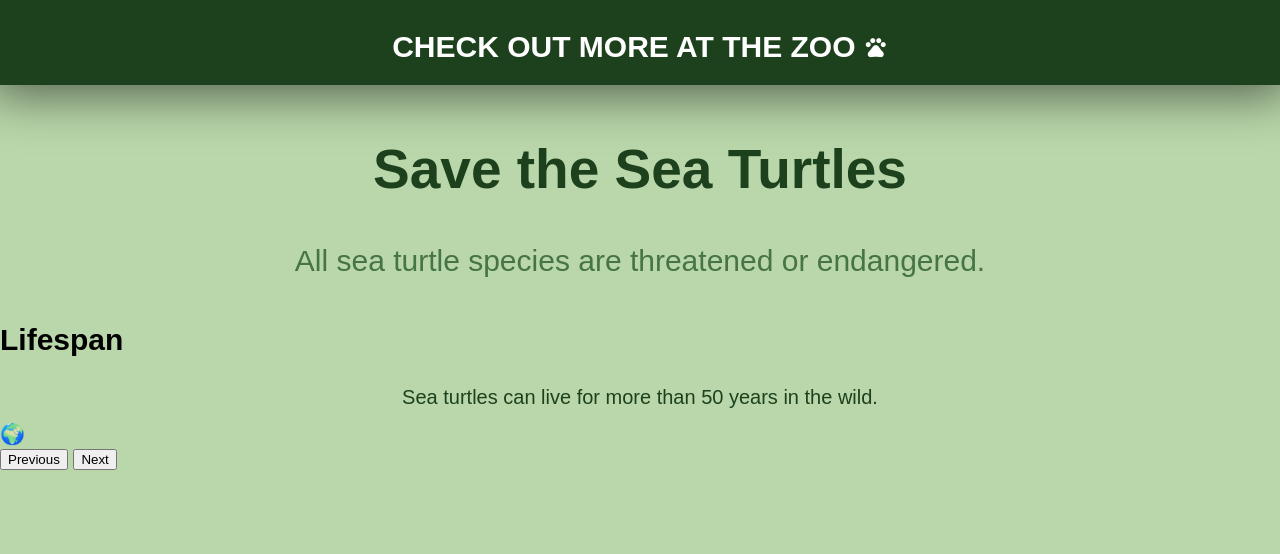
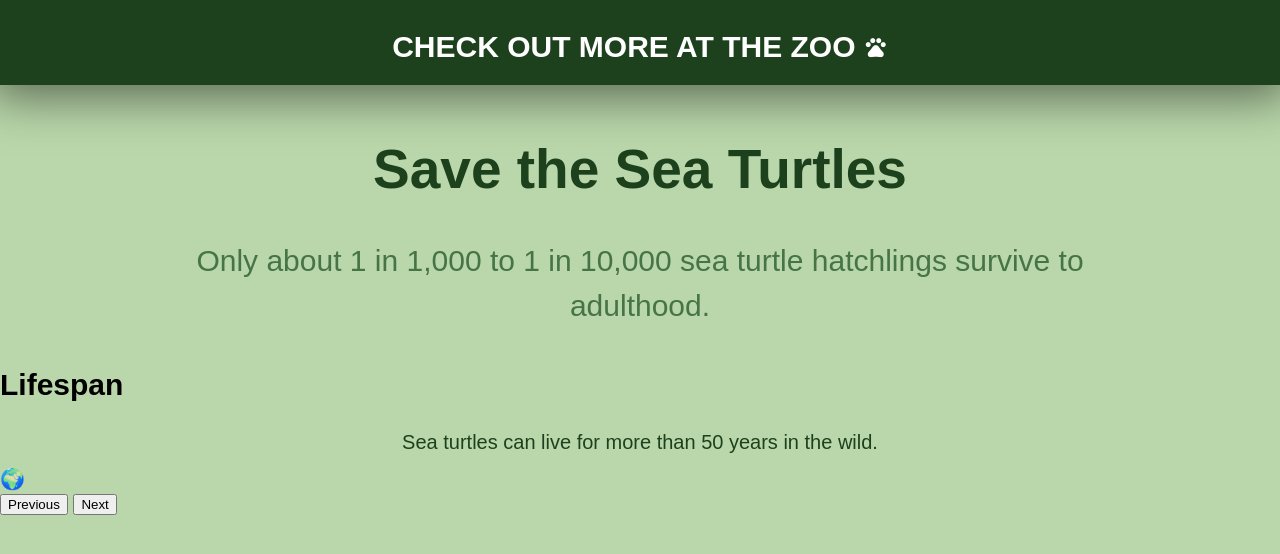
Before and after one commit to KaileyLiou/Turtles, a SvelteKit app: page / in a window 1280 px wide. Shown: the top 554 px of the page. Built offline with nearby package versions, Linux system fonts and the light colour scheme; a web font is replaced by a local one.

Commit message:
finally got it to work

```diff
--- a/src/routes/+layout.svelte
+++ b/src/routes/+layout.svelte
@@ -1,11 +1,10 @@
 <script>
 	import favicon from '$lib/assets/favicon.svg';
-
-	let { children } = $props();
 </script>
 
 <svelte:head>
 	<link rel="icon" href={favicon} />
 </svelte:head>
 
-{@render children?.()}
+
+<slot />
--- a/src/routes/+page.svelte
+++ b/src/routes/+page.svelte
@@ -1,64 +1,66 @@
+
 <script>
     // @prerender
     import { base } from "$app/paths";
     import { onMount } from "svelte";
-    let loaded = $state(false);
+    import Banner from "$lib/banner.svelte";
 
-    let facts = $state([
+    // Svelte 5 runes reactivity
+    let loaded = false;
+    let facts = [
         {
-            "title": "Loading...",
-            "description": "",
-            "icon": "",
-            "id": 0
+            title: "Loading...",
+            description: "",
+            icon: "",
+            id: 0
         }
-    ]);
+    ];
+    let currentFact = 0;
+    let totalFacts = 0;
+    let viewedFacts = new Set();
+    let unlock = false;
 
-    let currentFact = $state(0);
-    let totalFacts = $state(0);
-
-    // let fact_desc = $derived(facts[currentFact-1].description);
-    // let fact_title = $derived(facts[currentFact-1].title);
-    // let fact_icon = $derived(facts[currentFact-1].icon);
-
-    let viewedFacts = $state(new Set());
-    let unlock = $derived(viewedFacts.size === totalFacts && totalFacts > 0);
+    let currentIndex = 0;
+    let messages = [
+        "All sea turtle species are threatened or endangered.",
+        "Only about 1 in 1,000 to 1 in 10,000 sea turtle hatchlings survive to adulthood.",
+        "Plastic pollution is a major threat to sea turtles.",
+        "Fishing nets accidentally trap and drown sea turtles."
+    ];
+    let interval;
 
     onMount(() => {
         fetch(`${base}/facts.json`)
             .then(res => res.json())
             .then(data => {
                 facts = data;
-        totalFacts = facts.length;
+                totalFacts = data.length;
                 loaded = true;
             });
 
-    const interval = setInterval(() => {
-        $currentIndex = ($currentIndex + 1) % messages.length;
+        interval = setInterval(() => {
+            currentIndex = (currentIndex + 1) % messages.length;
         }, 3000);
 
         return () => clearInterval(interval);
     });
 
-    import Banner from "$lib/banner.svelte"
-
-    let currentIndex = $state(0);
-    let messages = [
-        "All sea turtle species are threatened or endangered.",
-        "Only about 1 in 1,000 to 1 in 10,000 sea turtle hatchlings survive to adulthood.",
-        "Plastic pollution is a major threat to sea turtles.",
-        "Fishing nets accidentally trap and drown sea turtles."
-    ];
+    $: unlock = viewedFacts.size === totalFacts && totalFacts > 0;
 
     function nextFact() {
-        $currentFact = ($currentFact + 1) % $totalFacts;
-        $viewedFacts = new Set([...$viewedFacts, $currentFact]);
+        if (totalFacts === 0) return;
+        currentFact = (currentFact + 1) % totalFacts;
+        viewedFacts.add(currentFact);
+        // force reactivity for Set
+        viewedFacts = new Set(viewedFacts);
     }
 
     function prevFact() {
-        $currentFact = ($currentFact - 1 + $totalFacts) % $totalFacts;
-        $viewedFacts = new Set([...$viewedFacts, $currentFact]);
+        if (totalFacts === 0) return;
+        currentFact = (currentFact - 1 + totalFacts) % totalFacts;
+        viewedFacts.add(currentFact);
+        viewedFacts = new Set(viewedFacts);
     }
-
 </script>
 
     <Banner />
@@ -120,41 +122,22 @@
 
 </style>
 
+
 <h1 class="interactive-title">Save the Sea Turtles</h1>
 <p class="heading">{messages[currentIndex]}</p>
 
-<!-- {#if loaded}
-    {#each facts as fact}
-        <div class="fact">
-            <div class="icon">{fact_icon}</div>
-            <h2>{fact_title}</h2>
-            <p>{fact_description}</p>
-        </div>
-    {/each}
-        <div class="nav-buttons">
-            <button on:click={prevFact}>Previous</button>
-            <button on:click={nextFact}>Next</button>
-        </div>
-
-        {#if $unlock}
-            <a class="unlock-button" href="/interact">Go to Interactive Page →</a>
-        {/if}
-{:else}
-    <p>Loading facts...</p>
-{/if} -->
-
 {#if loaded}
     <div class="fact-panel">
-    <h2>{facts[currentFact].title}</h2>
-    <p>{facts[currentFact].description}</p>
+        <h2>{facts[currentFact]?.title}</h2>
+        <p>{facts[currentFact]?.description}</p>
 
-    {#if facts[currentFact].icon}
+        {#if facts[currentFact]?.icon}
             <div class="icon">{facts[currentFact].icon}</div>
         {/if}
 
         <div class="nav-buttons">
-      <button onclick={prevFact}>Previous</button>
-      <button onclick={nextFact}>Next</button>
+            <button on:click={prevFact}>Previous</button>
+            <button on:click={nextFact}>Next</button>
         </div>
     </div>
 
--- a/svelte.config.js
+++ b/svelte.config.js
@@ -1,13 +1,11 @@
 import adapter from '@sveltejs/adapter-static';
 
 /** @type {import('@sveltejs/kit').Config} */
-const config = { kit: { adapter: adapter() } };
 
-export default {
+const config = {
   kit: {
     adapter: adapter()
-  },
-  compilerOptions: {
-    runes: true
   }
 };
+
+export default config;
```
Also changed, not shown: package.json (+5 -5 lines), 1 other file (tests, documents, lock files or other folders). Lines whose indentation alone changed are shown as unchanged.
